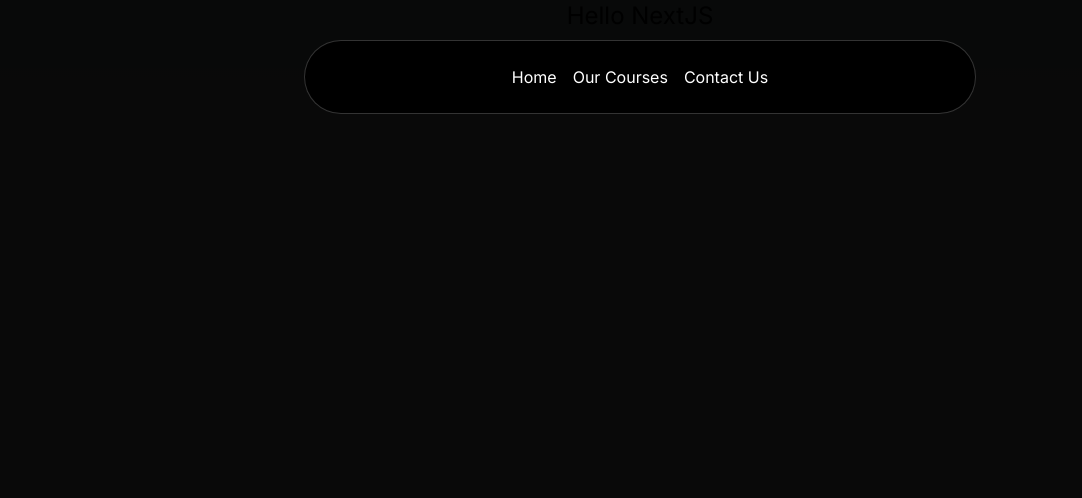
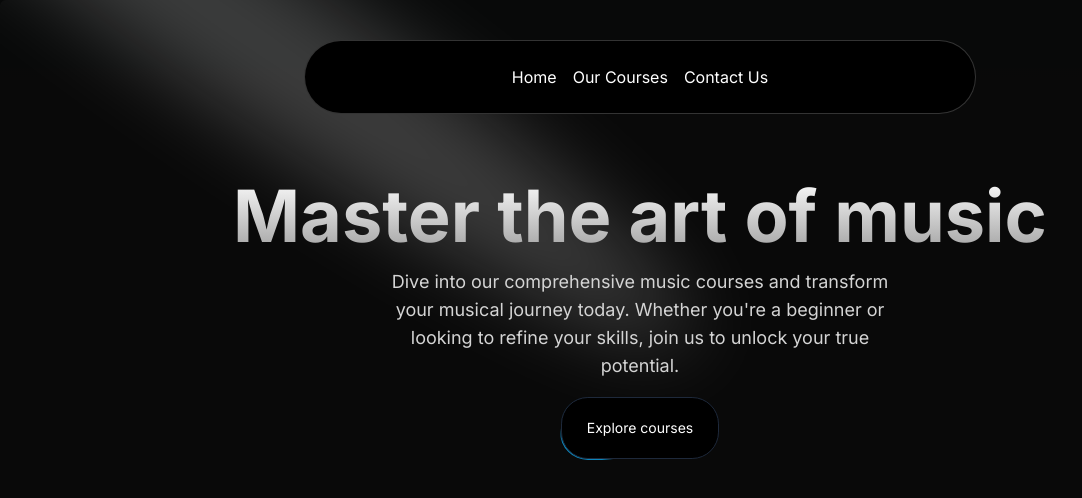
Before and after one commit to priyasonkar03/Music-Website, a Next.js app: page / in a window 1280 px wide. Shown: the top 498 px of the page, without its empty margins (0-1082 px from the left). Built offline with nearby package versions, Linux system fonts and the light colour scheme.

Commit message:
Add Spotlight and Herosection

```diff
--- a/package.json
+++ b/package.json
@@ -11,6 +11,7 @@
   "dependencies": {
     "clsx": "^2.1.1",
     "framer-motion": "^11.3.17",
+    "mini-svg-data-uri": "^1.4.4",
     "next": "14.2.5",
     "react": "^18",
     "react-dom": "^18",
@@ -23,7 +24,7 @@
     "eslint": "^8",
     "eslint-config-next": "14.2.5",
     "postcss": "^8",
-    "tailwindcss": "^3.4.1",
+    "tailwindcss": "^3.4.7",
     "typescript": "^5"
   }
 }
--- a/src/app/layout.tsx
+++ b/src/app/layout.tsx
@@ -2,6 +2,7 @@
 import { Inter } from "next/font/google";
 import "./globals.css";
 import Navbar from "@/components/Navbar";
+import HeroSection from "@/components/HeroSection";
 
 const inter = Inter({ subsets: ["latin"] });
 
@@ -20,6 +21,7 @@
       <body className={inter.className}>
       <div className="relative w-full flex items-center justify-center">
       <Navbar/>
+      {/* <HeroSection/> */}
       </div>
       {children}</body>
     </html>
--- a/src/app/page.tsx
+++ b/src/app/page.tsx
@@ -1,7 +1,10 @@
+import HeroSection from "@/components/HeroSection";
+
 export default function Home() {
   return (
-    <main className="min-h-screen bg-black/[0.96] antialiased bg-grid-white/[0.02]">
-     <h1 className="text-2xl text-center" >Hello NextJS</h1>
+    <main className="min-h-screen bg-black/[0.96] antialiased
+    bg-grid-white/[0.02]">
+     <HeroSection />
    </main>
     );
 }
--- /dev/null
+++ b/src/components/HeroSection.tsx
@@ -0,0 +1,37 @@
+import Link from "next/link"
+import { Spotlight } from "./ui/Spotlight"
+import { Button } from "./ui/moving-border";
+
+function HeroSection() {
+  return (
+    <div
+    className="h-auto md:h-[40rem] w-full rounded-md flex flex-col items-center justify-center relative overflow-hidden mx-auto py-10 md:py-0"
+    >
+        <Spotlight
+        className="-top-40 left-0 md:left-60 md:-top-20"
+        fill="white"
+      />
+        <div className="p-4 relative z-10 w-full text-center" >
+            <h1
+            className="mt-20 md:mt-0 text-4xl md:text-7xl font-bold bg-clip-text text-transparent bg-gradient-to-b from-neutral-50 to-neutral-400"
+            >Master the art of music</h1>
+            <p
+            className="mt-4 font-normal text-base md:text-lg text-neutral-300 max-w-lg mx-auto"
+            >Dive into our comprehensive music courses and transform your musical journey today. Whether you're a beginner or looking to refine your skills, join us to unlock your true potential.</p>
+            <div className="mt-4">
+                <Link href={"/courses"}>
+                    <Button
+                    borderRadius="1.75rem"
+                    className="bg-white dark:bg-black text-black dark:text-white border-neutral-200 dark:border-slate-800"
+                    >
+                    Explore courses
+                    </Button>
+                </Link>
+            </div>
+        </div>
+
+        </div>
+  )
+}
+
+export default HeroSection
--- /dev/null
+++ b/src/components/ui/Spotlight.tsx
@@ -0,0 +1,56 @@
+import React from "react";
+import { cn } from "@/utils/cn";
+
+type SpotlightProps = {
+  className?: string;
+  fill?: string;
+};
+
+export const Spotlight = ({ className, fill }: SpotlightProps) => {
+  return (
+    <svg
+      className={cn(
+        "animate-spotlight pointer-events-none absolute z-[1]  h-[169%] w-[138%] lg:w-[84%] opacity-0",
+        className
+      )}
+      xmlns="http://www.w3.org/2000/svg"
+      viewBox="0 0 3787 2842"
+      fill="none"
+    >
+      <g filter="url(#filter)">
+        <ellipse
+          cx="1924.71"
+          cy="273.501"
+          rx="1924.71"
+          ry="273.501"
+          transform="matrix(-0.822377 -0.568943 -0.568943 0.822377 3631.88 2291.09)"
+          fill={fill || "white"}
+          fillOpacity="0.21"
+        ></ellipse>
+      </g>
+      <defs>
+        <filter
+          id="filter"
+          x="0.860352"
+          y="0.838989"
+          width="3785.16"
+          height="2840.26"
+          filterUnits="userSpaceOnUse"
+          colorInterpolationFilters="sRGB"
+        >
+          <feFlood floodOpacity="0" result="BackgroundImageFix"></feFlood>
+          <feBlend
+            mode="normal"
+            in="SourceGraphic"
+            in2="BackgroundImageFix"
+            result="shape"
+          ></feBlend>
+          <feGaussianBlur
+            stdDeviation="151"
+            result="effect1_foregroundBlur_1065_8"
+          ></feGaussianBlur>
+        </filter>
+      </defs>
+    </svg>
+  );
+};
--- /dev/null
+++ b/src/components/ui/moving-border.tsx
@@ -0,0 +1,139 @@
+"use client";
+import React from "react";
+import {
+  motion,
+  useAnimationFrame,
+  useMotionTemplate,
+  useMotionValue,
+  useTransform,
+} from "framer-motion";
+import { useRef } from "react";
+import { cn } from "@/utils/cn";
+
+export function Button({
+  borderRadius = "1.75rem",
+  children,
+  as: Component = "button",
+  containerClassName,
+  borderClassName,
+  duration,
+  className,
+  ...otherProps
+}: {
+  borderRadius?: string;
+  children: React.ReactNode;
+  as?: any;
+  containerClassName?: string;
+  borderClassName?: string;
+  duration?: number;
+  className?: string;
+  [key: string]: any;
+}) {
+  return (
+    <Component
+      className={cn(
+        "bg-transparent relative text-xl  h-16 w-40 p-[1px] overflow-hidden ",
+        containerClassName
+      )}
+      style={{
+        borderRadius: borderRadius,
+      }}
+      {...otherProps}
+    >
+      <div
+        className="absolute inset-0"
+        style={{ borderRadius: `calc(${borderRadius} * 0.96)` }}
+      >
+        <MovingBorder duration={duration} rx="30%" ry="30%">
+          <div
+            className={cn(
+              "h-20 w-20 opacity-[0.8] bg-[radial-gradient(var(--sky-500)_40%,transparent_60%)]",
+              borderClassName
+            )}
+          />
+        </MovingBorder>
+      </div>
+
+      <div
+        className={cn(
+          "relative bg-slate-900/[0.8] border border-slate-800 backdrop-blur-xl text-white flex items-center justify-center w-full h-full text-sm antialiased",
+          className
+        )}
+        style={{
+          borderRadius: `calc(${borderRadius} * 0.96)`,
+        }}
+      >
+        {children}
+      </div>
+    </Component>
+  );
+}
+
+export const MovingBorder = ({
+  children,
+  duration = 2000,
+  rx,
+  ry,
+  ...otherProps
+}: {
+  children: React.ReactNode;
+  duration?: number;
+  rx?: string;
+  ry?: string;
+  [key: string]: any;
+}) => {
+  const pathRef = useRef<any>();
+  const progress = useMotionValue<number>(0);
+
+  useAnimationFrame((time) => {
+    const length = pathRef.current?.getTotalLength();
+    if (length) {
+      const pxPerMillisecond = length / duration;
+      progress.set((time * pxPerMillisecond) % length);
+    }
+  });
+
+  const x = useTransform(
+    progress,
+    (val) => pathRef.current?.getPointAtLength(val).x
+  );
+  const y = useTransform(
+    progress,
+    (val) => pathRef.current?.getPointAtLength(val).y
+  );
+
+  const transform = useMotionTemplate`translateX(${x}px) translateY(${y}px) translateX(-50%) translateY(-50%)`;
+
+  return (
+    <>
+      <svg
+        xmlns="http://www.w3.org/2000/svg"
+        preserveAspectRatio="none"
+        className="absolute h-full w-full"
+        width="100%"
+        height="100%"
+        {...otherProps}
+      >
+        <rect
+          fill="none"
+          width="100%"
+          height="100%"
+          rx={rx}
+          ry={ry}
+          ref={pathRef}
+        />
+      </svg>
+      <motion.div
+        style={{
+          position: "absolute",
+          top: 0,
+          left: 0,
+          display: "inline-block",
+          transform,
+        }}
+      >
+        {children}
+      </motion.div>
+    </>
+  );
+};
--- a/tailwind.config.ts
+++ b/tailwind.config.ts
@@ -1,4 +1,22 @@
 import type { Config } from "tailwindcss";
+
+const svgToDataUri = require("mini-svg-data-uri");
+const colors = require("tailwindcss/colors");
+const {
+  default: flattenColorPalette,
+} = require("tailwindcss/lib/util/flattenColorPalette");
+
+// Plugin to add each Tailwind color as a global CSS variable
+function addVariablesForColors({ addBase, theme }: any) {
+  const allColors = flattenColorPalette(theme('colors'));
+  const newVars = Object.fromEntries(
+    Object.entries(allColors).map(([key, value]) => [`--${key}`, value])
+  );
+
+  addBase({
+    ':root': newVars,
+  });
+}
 
 const config: Config = {
   content: [
@@ -9,13 +27,29 @@
   darkMode: 'class',
   theme: {
     extend: {
+      animation:{
+        spotlight: "spotlight 2s ease .75s 1 forwards",
+        scroll: "scroll var(--animation-duration, 40s) var(--animation-direction, forwards) linear infinite"
+      },
       backgroundImage: {
         "gradient-radial": "radial-gradient(var(--tw-gradient-stops))",
         "gradient-conic":
           "conic-gradient(from 180deg at 50% 50%, var(--tw-gradient-stops))",
       },
+      keyframes: {
+        spotlight: {
+          "0%": {
+            opacity: '0',
+            transform: "translate(-72%, -62%) scale(0.5)",
+          },
+          "100%": {
+            opacity: '1',
+            transform: "translate(-50%,-40%) scale(1)",
+          },
+        },
+      },
     },
   },
-  plugins: [],
+  plugins: [addVariablesForColors],
 };
 export default config;
```
Also changed, not shown: 1 other file (tests, documents, lock files or other folders).
